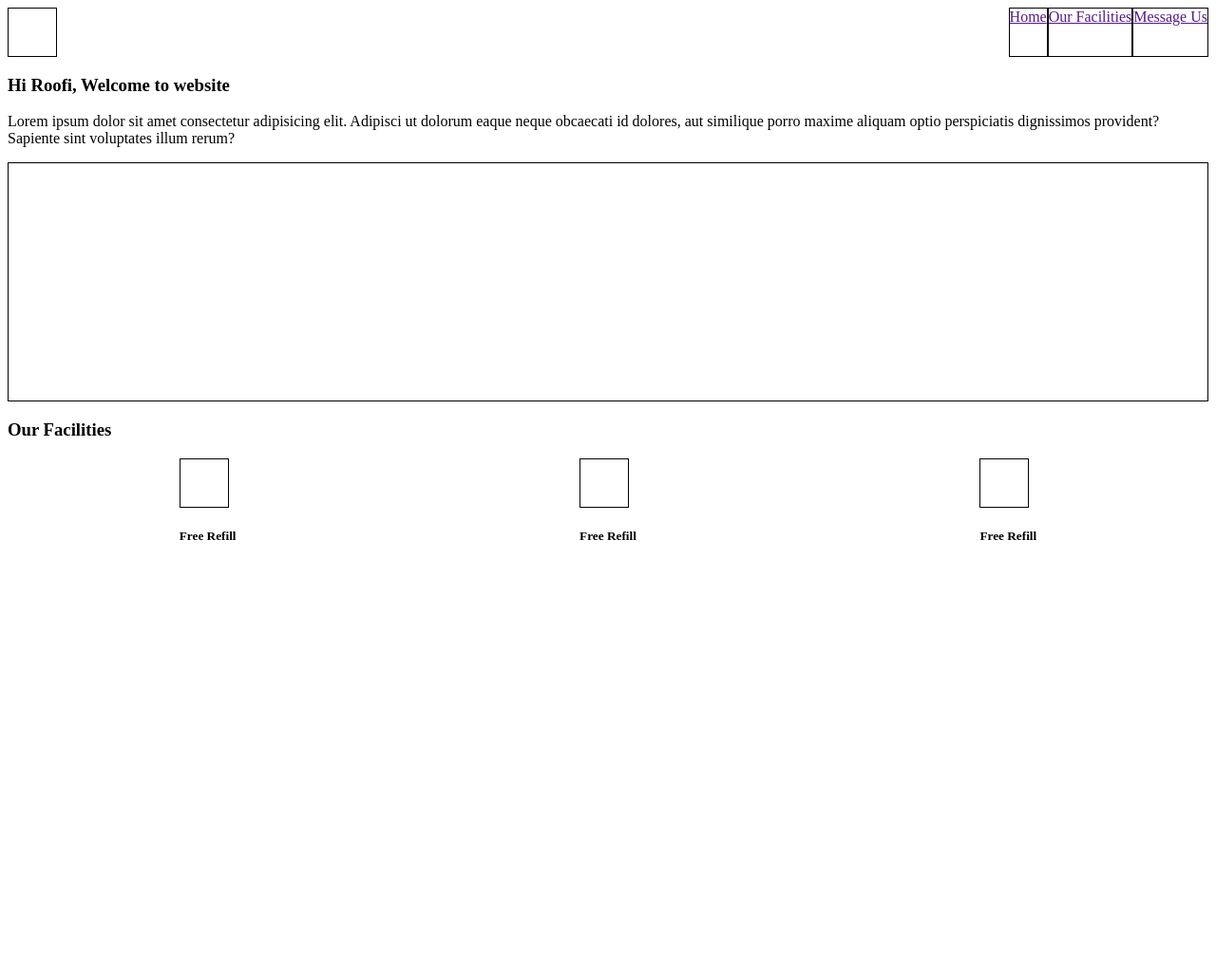
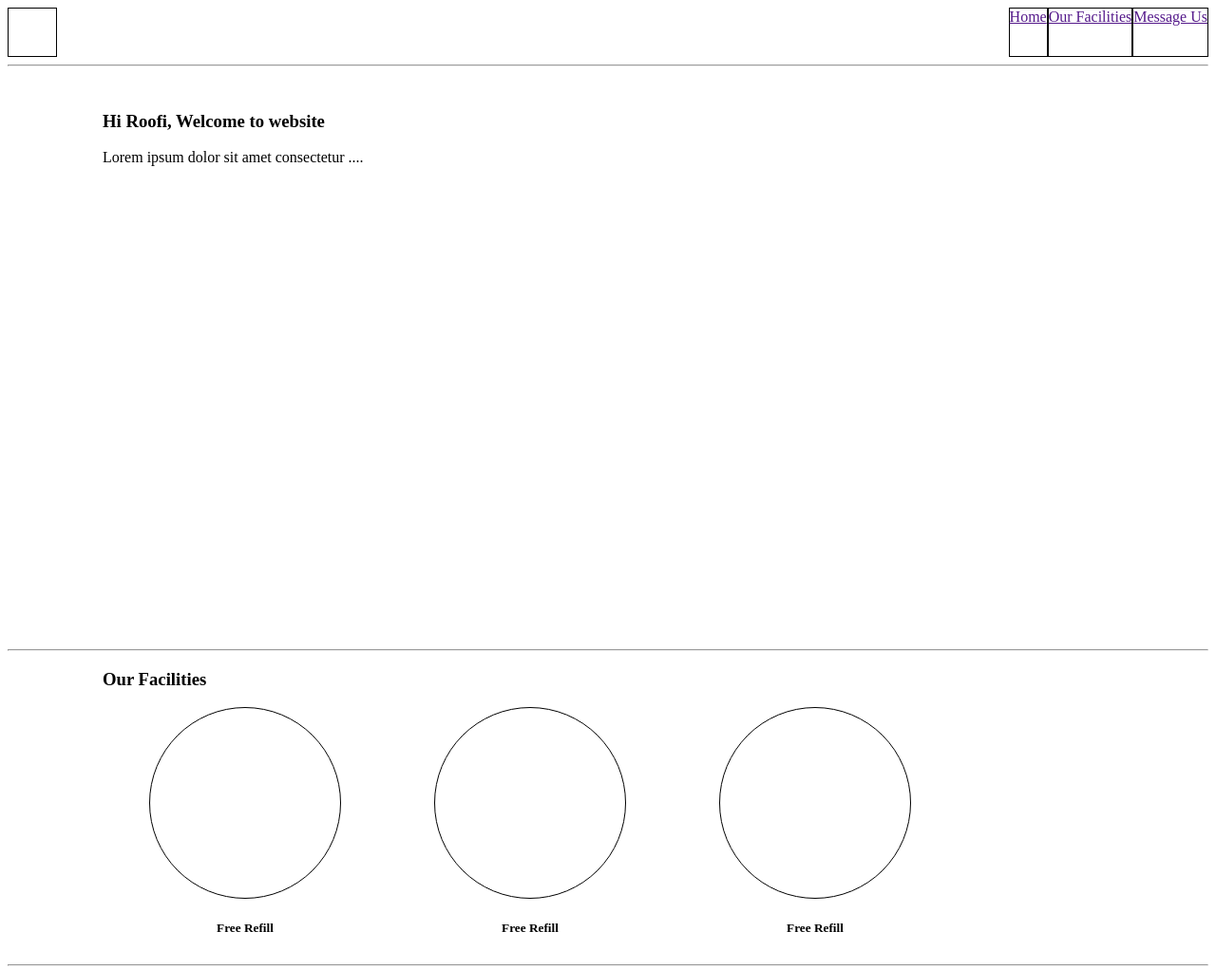
Before and after one commit to revou-fundamental-course/27-may-24-roofi-ux, a plain HTML site: page index.html in a window 1280 px wide. Shown: the whole page at 95% size. Before the commit the page ends 800 px from the top, so only its background shows below. Drawn offline with Linux system fonts and the light colour scheme.

Commit message:
update code css

```diff
--- a/css/style.css
+++ b/css/style.css
@@ -4,6 +4,9 @@ nav {
 }
 nav > section {
    display: flex;
+}
+.container {
+   left: 400px;
 }
 .logo-icon {
    height: 50px;
@@ -15,13 +18,10 @@ nav > section {
    border: 1px solid black;
 }
 
-.banner-container {
-   height: 250px;
-   border: 1px solid black;
-}
 .facility-list {
    display: flex;
    justify-content: space-around;
+   width: 900px;
 }
 .form-result {
    height: 100px;
@@ -30,3 +30,20 @@ nav > section {
 .message-us-section {
    display: flex;
 }
+.bund {
+   width: 200px;
+   height: 200px;
+   border: 1px solid black;
+   border-radius: 50%;
+}
+.tengah {
+   text-align: center;
+}
+.home {
+   padding-left: 100px;
+   padding-top: 20px;
+   height: 578px;
+}
+.facilities {
+   padding-left: 100px;
+}
--- a/index.html
+++ b/index.html
@@ -15,51 +15,44 @@
             <a href="" class="nav-item">Message Us</a>
          </section>
       </nav>
+      <hr />
+      <div class="container">
          <section>
             <!-- Home -->
-         <section>
+            <section class="home">
                <header>
                   <h1>Hi Roofi, Welcome to website</h1>
                </header>
                <article>
-               <p>
-                  Lorem ipsum dolor sit amet consectetur adipisicing elit.
-                  Adipisci ut dolorum eaque neque obcaecati id dolores, aut
-                  similique porro maxime aliquam optio perspiciatis dignissimos
-                  provident? Sapiente sint voluptates illum rerum?
-               </p>
-               <div class="banner-container"></div>
+                  <p>Lorem ipsum dolor sit amet consectetur ....</p>
                </article>
             </section>
+            <hr />
             <!-- Our Facilities -->
-         <section>
+            <section class="facilities">
                <header>
                   <h1>Our Facilities</h1>
                </header>
                <article class="facility-list">
                   <div>
-                  <div
-                     style="width: 50px; height: 50px; border: 1px solid black"
-                  ></div>
-                  <h5>Free Refill</h5>
+                     <div class="bund"></div>
+                     <h5 class="tengah">Free Refill</h5>
                   </div>
                   <div>
-                  <div
-                     style="width: 50px; height: 50px; border: 1px solid black"
-                  ></div>
-                  <h5>Free Refill</h5>
+                     <div class="bund"></div>
+                     <h5 class="tengah">Free Refill</h5>
                   </div>
                   <div>
-                  <div
-                     style="width: 50px; height: 50px; border: 1px solid black"
-                  ></div>
-                  <h5>Free Refill</h5>
+                     <div class="bund"></div>
+                     <h5 class="tengah">Free Refill</h5>
                   </div>
                </article>
             </section>
+            <hr />
             <!-- Message Us -->
-         <section></section>
+            <section class="message"></section>
          </section>
          <footer></footer>
+      </div>
    </body>
 </html>
```
Lines whose indentation alone changed are shown as unchanged.
